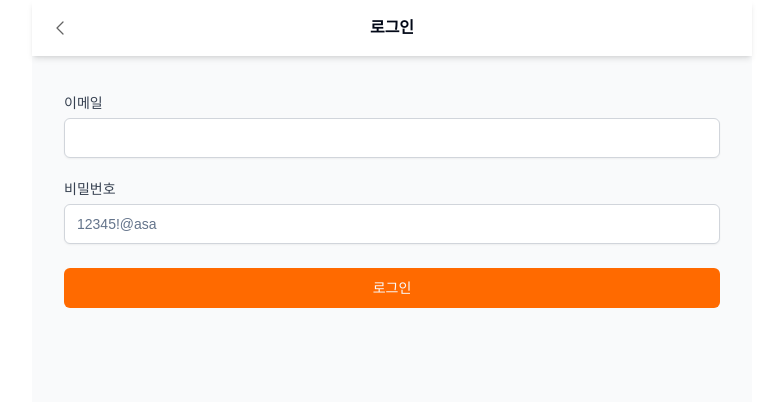
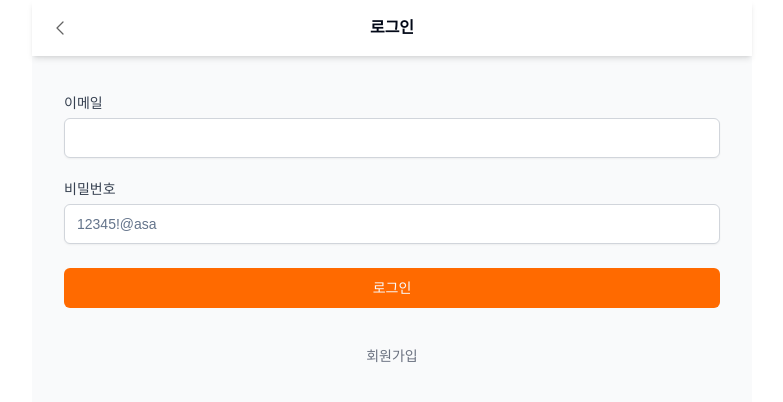
Before and after one commit to Donghyun-git/on-squad-next, a Next.js app: page /login in a window 1280 px wide. Shown: the top 402 px of the page, without its empty margins (248-1031 px from the left). Built offline with nearby package versions, Linux system fonts and the light colour scheme; no server answers; a web font is replaced by a local one.

Commit message:
fix: PATH 상수 사용

```diff
--- a/src/app/(auth)/login/LoginForm.tsx
+++ b/src/app/(auth)/login/LoginForm.tsx
@@ -2,6 +2,7 @@
 
 import { useState } from 'react';
 import { useForm, FormProvider } from 'react-hook-form';
+
 import { yupResolver } from '@hookform/resolvers/yup';
 import { loginSchema } from './validator';
 import { Button } from '@/components/ui/button';
@@ -9,6 +10,8 @@ import { Input } from '@/components/Input';
 import { signIn } from 'next-auth/react';
 import { useRouter } from 'next/navigation';
 import { Spinner } from '@/components/Spinner';
+
+import { PATH } from '@/constants/paths';
 
 const LoginForm = () => {
   const router = useRouter();
@@ -29,17 +32,25 @@ const LoginForm = () => {
     setDisplaySpinner(true);
 
     try {
-      await signIn('credentials', {
+      const signInRes = await signIn('credentials', {
         redirect: false,
-        callbackUrl: '/',
+        callbackUrl: PATH.root,
         ...getValues(),
       });
+
+      if (!signInRes?.ok) {
+        setDisplaySpinner(false);
+
+        alert('로그인 실패');
+
+        return;
+      }
 
       setDisplaySpinner(false);
 
       alert('로그인 완료');
 
-      router.push('/');
+      router.push(PATH.root);
     } catch (error) {
       setDisplaySpinner(false);
 
@@ -67,6 +78,16 @@ const LoginForm = () => {
             로그인
           </Button>
         </form>
+
+        <div className="flex justify-center items-center">
+          <Button
+            className="w-fit text-center mt-7 text-gray-500 hover:text-gray-600 active:text-gray-700"
+            variant="ghost"
+            onClick={() => router.push(PATH.join)}
+          >
+            회원가입
+          </Button>
+        </div>
       </FormProvider>
     </>
   );
--- a/src/middleware.ts
+++ b/src/middleware.ts
@@ -1,6 +1,8 @@
 import { NextResponse } from 'next/server';
+import { cookies } from 'next/headers';
 import type { NextRequest } from 'next/server';
-import { cookies } from 'next/headers';
+
+import { PATH } from './constants/paths';
 
 export async function middleware(request: NextRequest) {
   const cookieStore = cookies();
@@ -10,7 +12,7 @@ export async function middleware(request: NextRequest) {
     const protectedPaths = ['/login', '/join'];
 
     if (protectedPaths.includes(request.nextUrl.pathname)) {
-      const root = new URL('/', request.url);
+      const root = new URL(PATH.root, request.url);
 
       return NextResponse.redirect(root);
     }
```
